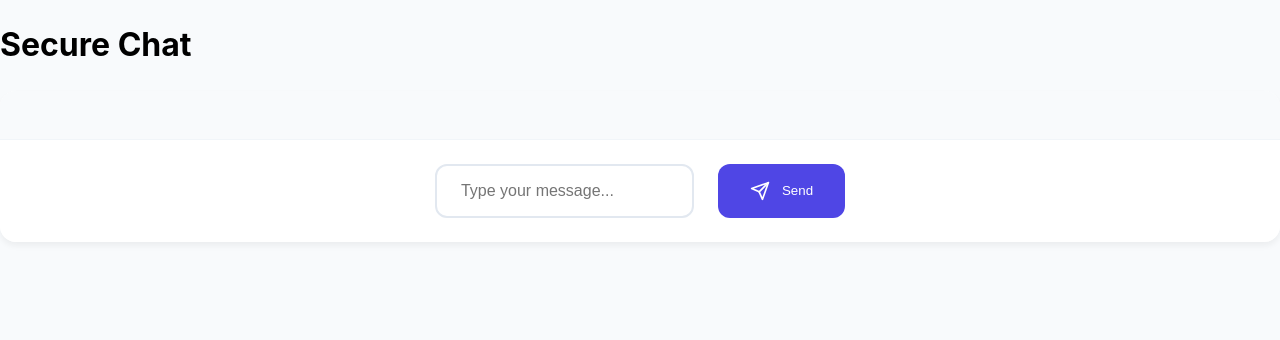
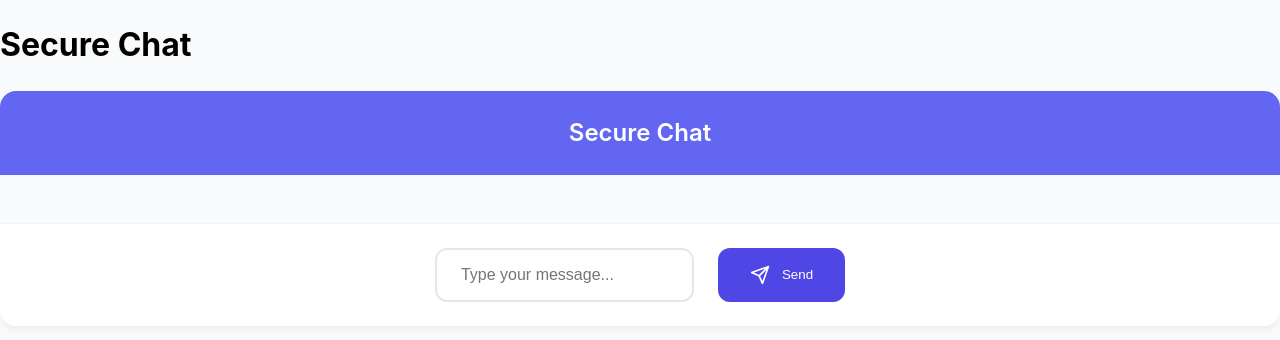
Before and after one commit to SaraLaouini1/chatbot, a React (Vite) app: page / in a window 1280 px wide. Shown: the top 340 px of the page. Built offline with nearby package versions, Linux system fonts and the light colour scheme.

Commit message:
Chat.tsx

```diff
--- a/src/components/Chat.tsx
+++ b/src/components/Chat.tsx
@@ -65,6 +65,9 @@ export default function Chat() {
 
   return (
     <div className="chat-container">
+      <header className="chat-header">
+        <h1 className="chat-title">Secure Chat</h1>
+      </header>
 
       <div className="messages-container">
         {messages.map((msg) => (
```
